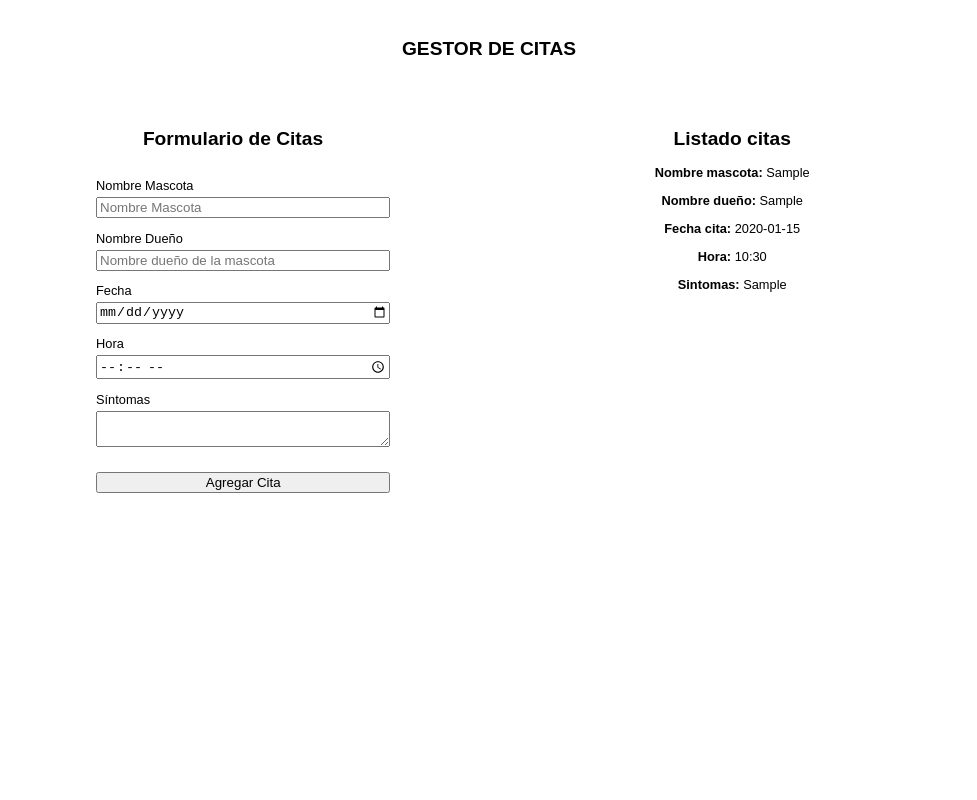
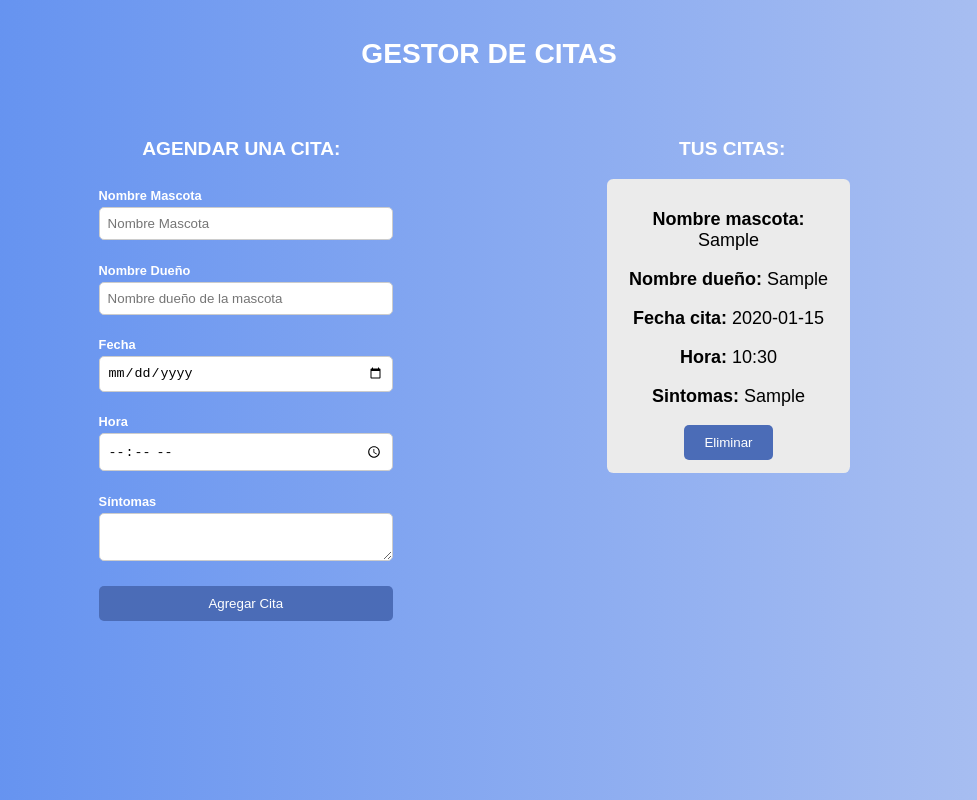
Before and after one commit to agosbottarini/TP_GestorDeCitas_Bottarini_Piva, a React (Create React App) app in the folder my-app/: page / in a window 1280 px wide. Both pictures are taken after typing "Sample", "Sample", "2020-01-15", "10:30", "Sample" into the empty fields and a click on the button "Agregar Cita". Shown: the whole page, without its empty margins (151-1128 px from the left). Built offline with nearby package versions, Linux system fonts and the light colour scheme.

Commit message:
terminado

```diff
--- a/my-app/package.json
+++ b/my-app/package.json
@@ -9,6 +9,7 @@
     "react": "^18.3.1",
     "react-dom": "^18.3.1",
     "react-scripts": "5.0.1",
+    "react-transition-group": "^4.4.5",
     "web-vitals": "^2.1.4"
   },
   "scripts": {
--- a/my-app/src/App.css
+++ b/my-app/src/App.css
@@ -21,7 +21,7 @@
   align-items: center;
   justify-content: center;
   font-size: calc(10px + 2vmin);
-  color: white;
+  color: #ffffff;
 }
 
 .App-link {
--- a/my-app/src/components/App/index.jsx
+++ b/my-app/src/components/App/index.jsx
@@ -1,30 +1,53 @@
 import React, { useState } from 'react';
 import FormularioCita from '../FormularioCita';
 import ListaCitas from '../ListaCitas';
+import { CSSTransition, TransitionGroup } from 'react-transition-group';
 
 const App = () => {
-    const [citas, setCitas] = useState([]);
+
+  const [citas, setCitas] = useState([]);
+
+
+  const eliminarCita = (id) => {
+      const citasActualizadas = citas.filter((cita, index) => index !== id);
+      setCitas(citasActualizadas);
+  }
+
 
     return (
-        <section>
-            <h1 style={{ textAlign: "center", marginTop: "3vw", marginBottom: "4vw" }}>GESTOR DE CITAS</h1>
+        <section class="listacitas-enter listacitas-enter-active">
+            <h1 style={{ textAlign: "center", marginTop: "3vw", marginBottom: "4vw", fontSize: "2.2vw" }}>GESTOR DE CITAS</h1>
             <div style={{ display: "flex" }}>
+
+
                 <div className='primera-mitad'>
-                    <h1 style={{ marginLeft: "14vw", textAlign: "center" }}>Formulario de Citas</h1>
+                    <h1 style={{ marginLeft: "15.3vw", textAlign: "center" }}>AGENDAR UNA CITA:</h1>
                     <FormularioCita setCitas={setCitas} />
                 </div>
+
+
                 <div className='segunda-mitad'>
-                    <h1>Listado citas</h1>
-                    {citas.map((cita, index) => (
-                        <ListaCitas
-                            key={index} // Usamos el índice como clave única temporal
+                    <h1>TUS CITAS:</h1>
+                    <TransitionGroup className="lista-citas">
+                        {citas.map((cita, index) => (
+
+                        <CSSTransition
+                            key={index}
+                            id={index}
+                            timeout={300}
+                            classNames="listacitas"
+                          >
+                          <ListaCitas
                             nombreMascota={cita.nombreMascota}
                             nombreDuenio={cita.nombreDuenio}
                             fecha={cita.fecha}
                             hora={cita.hora}
                             sintomas={cita.sintomas}
-                        />
-                    ))}
+                            onEliminar={eliminarCita}
+                          />
+                        </CSSTransition>
+                        ))}
+                    </TransitionGroup>
                 </div>
             </div>
         </section>
--- a/my-app/src/components/FormularioCita/index.jsx
+++ b/my-app/src/components/FormularioCita/index.jsx
@@ -10,13 +10,11 @@ const FormularioCita = ({ setCitas }) => {
     const handleSubmit = (event) => {
         event.preventDefault();
 
-        // Validar que todos los campos estén llenos antes de agregar la cita
         if (nombreMascota.trim() === '' || nombreDuenio.trim() === '' || fecha === '' || hora === '' || sintomas.trim() === '') {
             alert('Todos los campos son obligatorios');
             return;
         }
 
-        // Crear nueva cita
         const nuevaCita = {
             nombreMascota,
             nombreDuenio,
@@ -25,10 +23,8 @@ const FormularioCita = ({ setCitas }) => {
             sintomas
         };
 
-        // Agregar nueva cita a la lista
         setCitas(prevCitas => [...prevCitas, nuevaCita]);
 
-        // Limpiar el formulario después de agregar la cita
         setNombreMascota('');
         setNombreDuenio('');
         setFecha('');
@@ -37,7 +33,7 @@ const FormularioCita = ({ setCitas }) => {
     };
 
     return (
-        <div style={{ width: "50%", marginLeft: "19.3vw" }}>
+        <div style={{ width: "50%", marginLeft: "19.5vw" }}>
             <form style={{ display: "flex", flexDirection: "column", marginBottom: "5vw" }} onSubmit={handleSubmit}>
                 <label>Nombre Mascota</label>
                 <input type="text" name="mascota" className="u-full-width" placeholder="Nombre Mascota" value={nombreMascota} onChange={(e) => setNombreMascota(e.target.value)} />
--- a/my-app/src/components/ListaCitas/index.jsx
+++ b/my-app/src/components/ListaCitas/index.jsx
@@ -1,13 +1,36 @@
+import React from "react"
+import { CSSTransition } from "react-transition-group"
+
 const ListaCitas = (props) =>
 {
     return(
-        <section>
+
+        <CSSTransition
+            in={true}
+            appear={true}
+            timeout={300}
+            classNames="listacitas"
+        >
+
+        <section className="listacitas"
+        style={{
+            borderRadius: "0.5vw",
+            backgroundColor: "#ebebeb",
+            padding: "1vw",
+            width: "17vw",
+            marginLeft: "10.21vw",
+            marginTop: "1.5vw",
+            fontSize: "large"
+        }}
+        >
             <p><strong>Nombre mascota:</strong> {props.nombreMascota}</p>
             <p><strong>Nombre dueño:</strong> {props.nombreDuenio}</p>
             <p><strong>Fecha cita:</strong> {props.fecha}</p>
             <p><strong>Hora:</strong> {props.hora}</p>
             <p><strong>Sintomas:</strong> {props.sintomas}</p>
+            <button onClick={() => props.onEliminar(props.id)} className="button eliminar" style={{boxSizing: "6vw"}}>Eliminar</button>
         </section>
+        </CSSTransition>
     )
 }
 
--- a/my-app/src/index.css
+++ b/my-app/src/index.css
@@ -4,6 +4,8 @@ body {
   font-family:Arial, Helvetica, sans-serif;
   -webkit-font-smoothing: antialiased;
   -moz-osx-font-smoothing: grayscale;
+  background: linear-gradient(to left, #b1c4f1, #5c8df0);
+  color: white;
 }
 
 code {
@@ -28,3 +30,38 @@ label
   margin-top: 1vw;
   margin-bottom: 0.3vw;
 }
+
+.listacitas{
+  color: #000
+}
+
+.listacitas-enter {
+  opacity: 0;
+  transform: translateY(-20px);
+}
+
+.listacitas-enter-active {
+  opacity: 1;
+  transform: translateY(0);
+  transition: opacity 1s ease, transform 0.3s ease;
+}
+
+input[type="text"], input[type="date"], input[type="time"], textarea {
+  border-radius: 5px;
+  padding: 8px;
+  margin-bottom: 10px;
+  border: 1px solid #ccc;
+}
+
+button {
+  border-radius: 5px;
+  padding: 10px 20px;
+  background-color: #4b6cb7;
+  color: #fff;
+  border: none;
+  cursor: pointer;
+}
+
+label{
+  font-weight: bold;
+}
```
Also changed, not shown: 1 other file (tests, documents, lock files or other folders).
